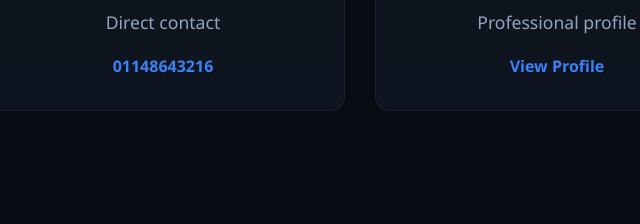
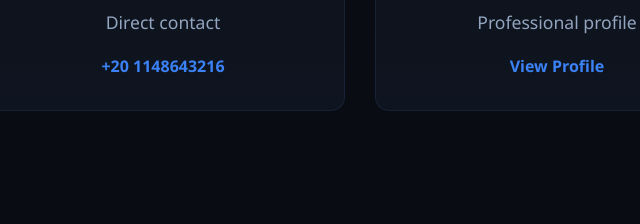
Before and after one commit to ahmedelharmil30-cyber/portfolio, a plain HTML site: page index.html in a window 1280 px wide. Shown: the part 6021-6245 px from the top of the page, 477-1117 px from the left. Drawn offline with Linux system fonts and the light colour scheme.

Commit message:
index.html

```diff
--- a/index.html
+++ b/index.html
@@ -242,7 +242,7 @@
                     </div>
                     <h3>Phone</h3>
                     <p class="contact-info">Direct contact</p>
-                    <a href="tel:01148643216" class="contact-link">01148643216</a>
+                    <a href="tel:01148643216" class="contact-link">+20 1148643216</a>
                 </div>
 
                 <div class="contact-card fade-in fade-loop">
```
